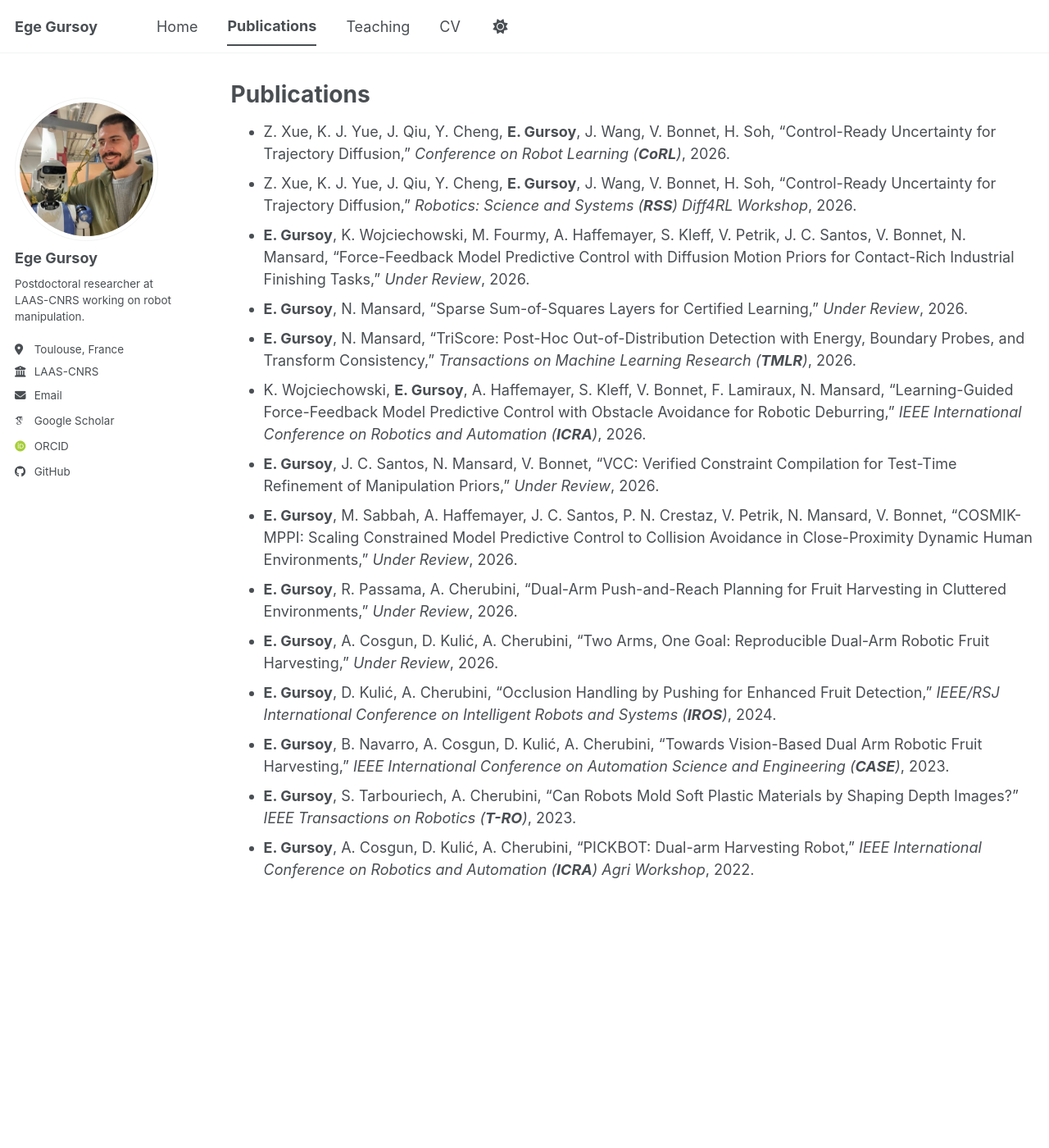
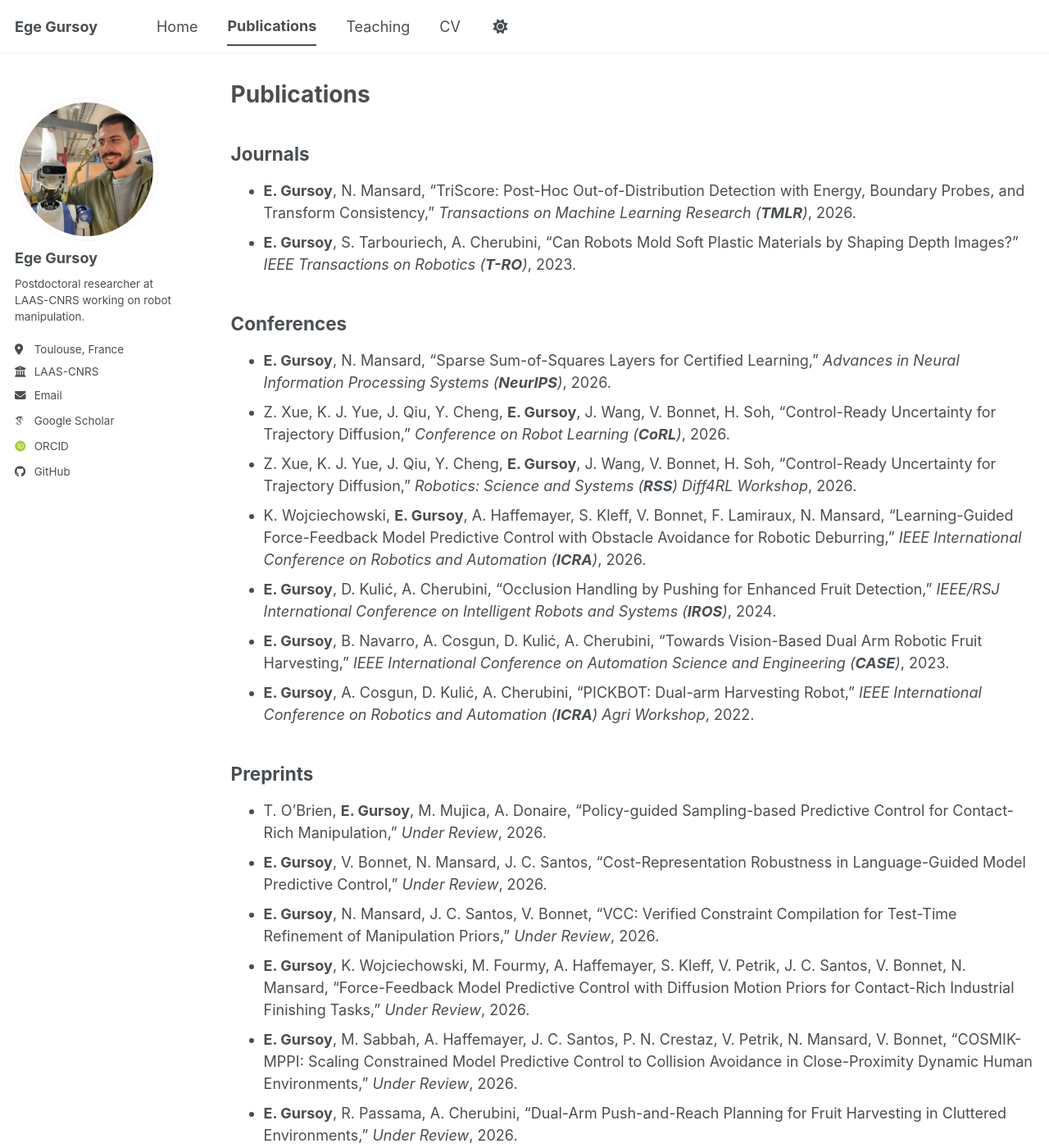
Before and after one commit to gursoyege/gursoyege.github.io, a Jekyll site: the page built from _pages/publications.md, in a window 1280 px wide and 1400 px high. Shown: the whole window at 82% size. Built offline with Jekyll 4.4.1, drawn with Linux system fonts in a browser that asks for light colours; some web fonts are replaced; a script bundle is joined from its source files by our own code; library files that are not in the unit come from our copies.

Commit message:
Update publications.md

```diff
--- a/_pages/publications.md
+++ b/_pages/publications.md
@@ -5,17 +5,28 @@ permalink: /publications/
 author_profile: true
 ---
 
+
+## Journals
+
+- **E. Gursoy**, N. Mansard, "TriScore: Post-Hoc Out-of-Distribution Detection with Energy, Boundary Probes, and Transform Consistency," *Transactions on Machine Learning Research (**TMLR**)*, 2026.
+- **E. Gursoy**, S. Tarbouriech, A. Cherubini, "Can Robots Mold Soft Plastic Materials by Shaping Depth Images?" *IEEE Transactions on Robotics (**T-RO**)*, 2023.
+
+## Conferences
+
+- **E. Gursoy**, N. Mansard, "Sparse Sum-of-Squares Layers for Certified Learning," *Advances in Neural Information Processing Systems (**NeurIPS**)*, 2026.
 - Z. Xue, K. J. Yue, J. Qiu, Y. Cheng, **E. Gursoy**, J. Wang, V. Bonnet, H. Soh, "Control-Ready Uncertainty for Trajectory Diffusion," *Conference on Robot Learning (**CoRL**)*, 2026.
 - Z. Xue, K. J. Yue, J. Qiu, Y. Cheng, **E. Gursoy**, J. Wang, V. Bonnet, H. Soh, "Control-Ready Uncertainty for Trajectory Diffusion," *Robotics: Science and Systems (**RSS**) Diff4RL Workshop*, 2026.
+- K. Wojciechowski, **E. Gursoy**, A. Haffemayer, S. Kleff, V. Bonnet, F. Lamiraux, N. Mansard, "Learning-Guided Force-Feedback Model Predictive Control with Obstacle Avoidance for Robotic Deburring," *IEEE International Conference on Robotics and Automation (**ICRA**)*, 2026.
+- **E. Gursoy**, D. Kulić, A. Cherubini, "Occlusion Handling by Pushing for Enhanced Fruit Detection," *IEEE/RSJ International Conference on Intelligent Robots and Systems (**IROS**)*, 2024.
+- **E. Gursoy**, B. Navarro, A. Cosgun, D. Kulić, A. Cherubini, "Towards Vision-Based Dual Arm Robotic Fruit Harvesting," *IEEE International Conference on Automation Science and Engineering (**CASE**)*, 2023.
+- **E. Gursoy**, A. Cosgun, D. Kulić, A. Cherubini, "PICKBOT: Dual-arm Harvesting Robot," *IEEE International Conference on Robotics and Automation (**ICRA**) Agri Workshop*, 2022.
+
+## Preprints
+
+- T. O'Brien, **E. Gursoy**, M. Mujica, A. Donaire, "Policy-guided Sampling-based Predictive Control for Contact-Rich Manipulation," *Under Review*, 2026.
+- **E. Gursoy**, V. Bonnet, N. Mansard, J. C. Santos, "Cost-Representation Robustness in Language-Guided Model Predictive Control," *Under Review*, 2026.
+- **E. Gursoy**, N. Mansard, J. C. Santos, V. Bonnet, "VCC: Verified Constraint Compilation for Test-Time Refinement of Manipulation Priors," *Under Review*, 2026.
 - **E. Gursoy**, K. Wojciechowski, M. Fourmy, A. Haffemayer, S. Kleff, V. Petrik, J. C. Santos, V. Bonnet, N. Mansard, "Force-Feedback Model Predictive Control with Diffusion Motion Priors for Contact-Rich Industrial Finishing Tasks," *Under Review*, 2026.
-- **E. Gursoy**, N. Mansard, "Sparse Sum-of-Squares Layers for Certified Learning," *Under Review*, 2026.
-- **E. Gursoy**, N. Mansard, "TriScore: Post-Hoc Out-of-Distribution Detection with Energy, Boundary Probes, and Transform Consistency," *Transactions on Machine Learning Research (**TMLR**)*, 2026.
-- K. Wojciechowski, **E. Gursoy**, A. Haffemayer, S. Kleff, V. Bonnet, F. Lamiraux, N. Mansard, "Learning-Guided Force-Feedback Model Predictive Control with Obstacle Avoidance for Robotic Deburring," *IEEE International Conference on Robotics and Automation (**ICRA**)*, 2026.
-- **E. Gursoy**, J. C. Santos, N. Mansard, V. Bonnet, "VCC: Verified Constraint Compilation for Test-Time Refinement of Manipulation Priors," *Under Review*, 2026.
 - **E. Gursoy**, M. Sabbah, A. Haffemayer, J. C. Santos, P. N. Crestaz, V. Petrik, N. Mansard, V. Bonnet, "COSMIK-MPPI: Scaling Constrained Model Predictive Control to Collision Avoidance in Close-Proximity Dynamic Human Environments," *Under Review*, 2026.
 - **E. Gursoy**, R. Passama, A. Cherubini, "Dual-Arm Push-and-Reach Planning for Fruit Harvesting in Cluttered Environments," *Under Review*, 2026.
 - **E. Gursoy**, A. Cosgun, D. Kulić, A. Cherubini, "Two Arms, One Goal: Reproducible Dual-Arm Robotic Fruit Harvesting," *Under Review*, 2026.
-- **E. Gursoy**, D. Kulić, A. Cherubini, "Occlusion Handling by Pushing for Enhanced Fruit Detection," *IEEE/RSJ International Conference on Intelligent Robots and Systems (**IROS**)*, 2024.
-- **E. Gursoy**, B. Navarro, A. Cosgun, D. Kulić, A. Cherubini, "Towards Vision-Based Dual Arm Robotic Fruit Harvesting," *IEEE International Conference on Automation Science and Engineering (**CASE**)*, 2023.
-- **E. Gursoy**, S. Tarbouriech, A. Cherubini, "Can Robots Mold Soft Plastic Materials by Shaping Depth Images?" *IEEE Transactions on Robotics (**T-RO**)*, 2023.
-- **E. Gursoy**, A. Cosgun, D. Kulić, A. Cherubini, "PICKBOT: Dual-arm Harvesting Robot," *IEEE International Conference on Robotics and Automation (**ICRA**) Agri Workshop*, 2022.
```
